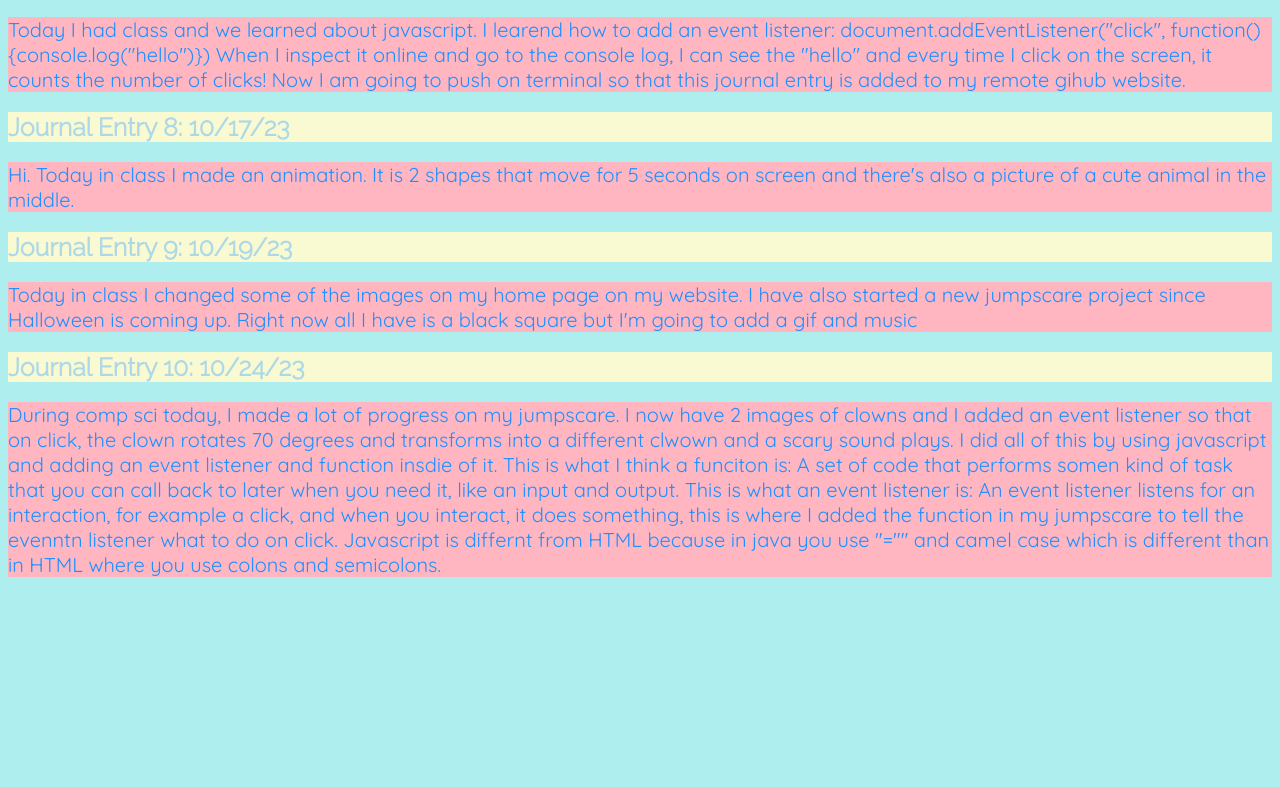
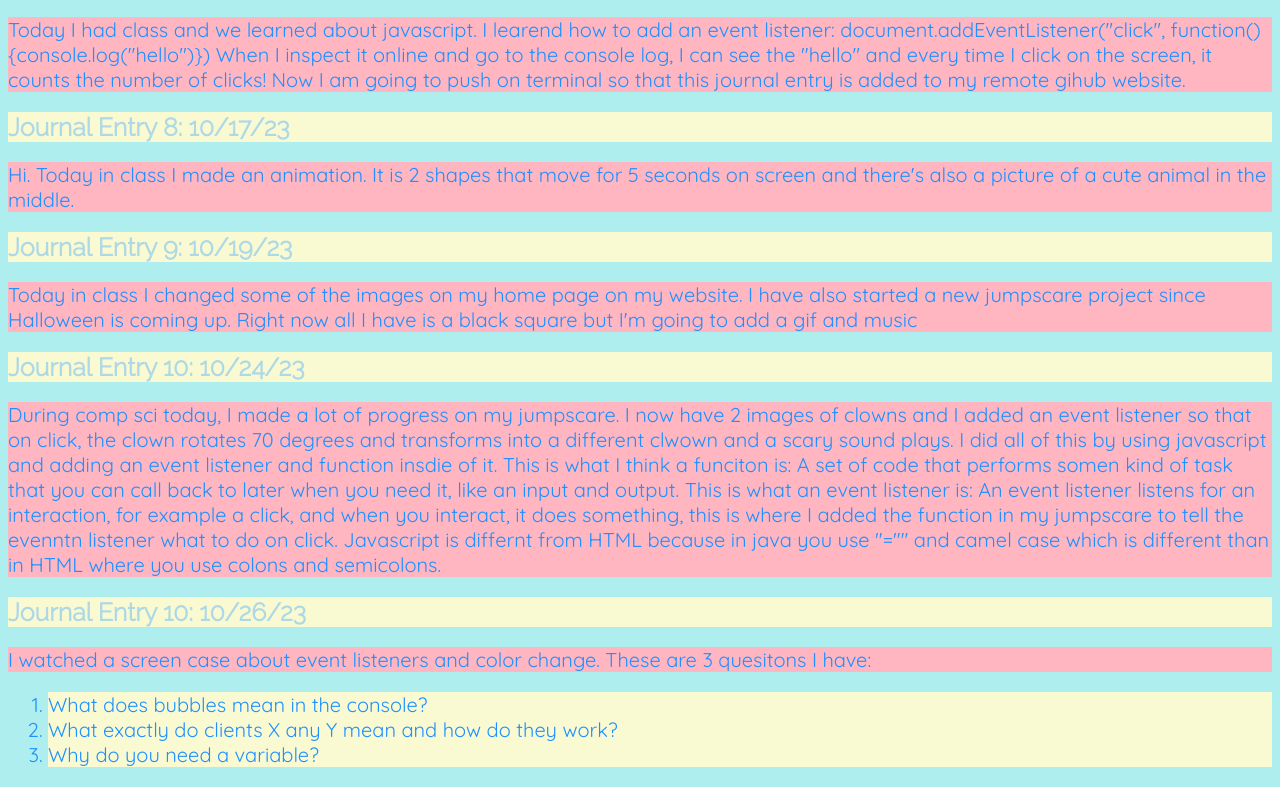
Before and after one commit to inayaseth/inayaseth.github.io, a plain HTML site: page journal.html in a window 1280 px wide. Shown: the part 1280-2067 px from the top of the page. Before the commit the page ends 1877 px from the top, so only its background shows below. Drawn offline with Linux system fonts and the light colour scheme.

Commit message:
10-26update2

```diff
--- a/journal.html
+++ b/journal.html
@@ -89,10 +89,21 @@ When I inspect it online and go to the console log, I can see the "hello" and ev
 <p> Hi. Today in  class I made an animation. It is 2 shapes that move for 5 seconds on screen and there's also a picture of a cute animal in the middle.</p>
 
 <h1> Journal Entry 9: 10/19/23 </h1>
-<p> Today in  class I changed some of the images on my home page on my website. I have also started a new jumpscare project since Halloween is coming up. Right now all I have is a black square but I'm going to add a gif and music</p>
+<p> Today in class I changed some of the images on my home page on my website. I have also started a new jumpscare project since Halloween is coming up. Right now all I have is a black square but I'm going to add a gif and music</p>
 
 <h1> Journal Entry 10: 10/24/23 </h1>
 <p> During comp sci today, I made a lot of progress on my jumpscare. I  now have 2 images of clowns and I added an event listener so that on click, the clown rotates 70 degrees and transforms into a different clwown and a scary sound plays. I did all of this by using javascript and adding an event listener and function insdie of it. This is what I think a funciton is: A set of code that performs somen kind of task that you can call back to later when you need it, like an input and output. This is what an event listener is: An event listener listens for an interaction, for example a click, and when you interact, it does something, this is where I added the function in my jumpscare to tell the evenntn listener what to do on click. Javascript is differnt from HTML because in java you use "="" and camel case which is different than in HTML where you use colons and semicolons. </p>
 
+<h1> Journal Entry 10: 10/26/23 </h1>
+<p> I watched a screen case about event listeners and color change. These are 3 quesitons I have: </p>
+
+<ol>
+<p>
+<li>What does bubbles mean in the console?
+<li>What exactly do clients X any Y mean and how do they work?
+<li>Why do you need a variable?
+</p>
+</ol>
+
 </body>
 </html>
```
